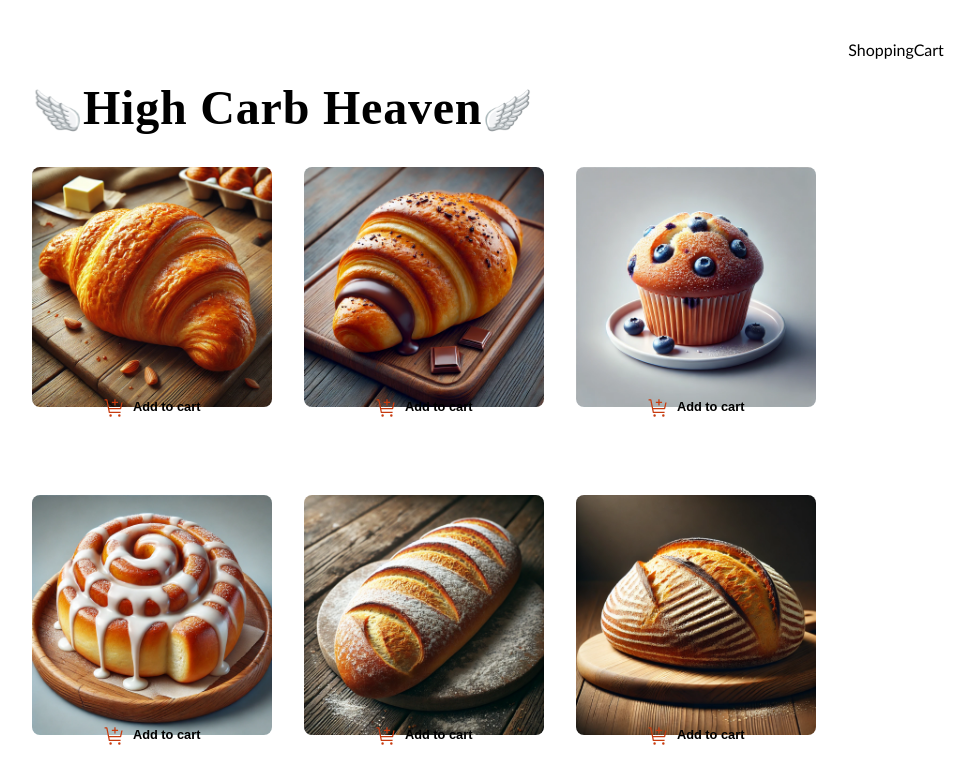
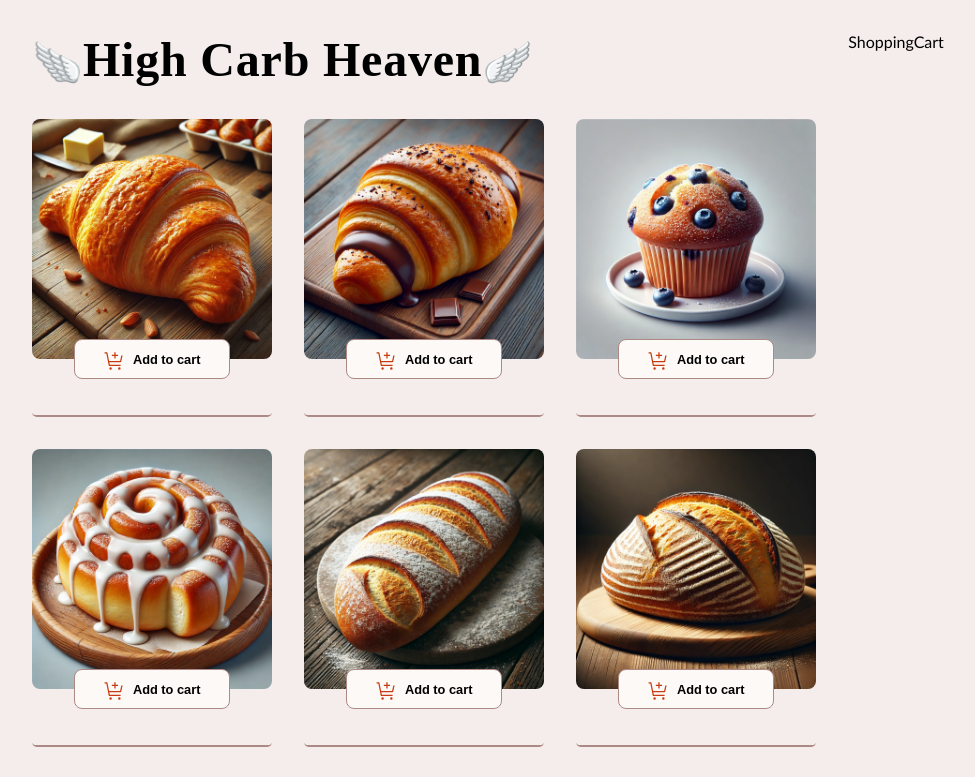
Before and after one commit to MartinusAaD/bakery-workshop, a React (Vite) app: page / in a window 1280 px wide. Shown: the top 777 px of the page, without its empty margins (152-1127 px from the left). Built offline with nearby package versions, Linux system fonts and the light colour scheme.

Commit message:
Create add to cart increment

```diff
--- a/src/App.jsx
+++ b/src/App.jsx
@@ -1,15 +1,23 @@
 import { useState } from "react";
+import "./assets/styles/reset.css";
+import "./assets/styles/variables.css";
 import styles from "./App.module.css";
 import MenuList from "./components/MenuList/MenuList";
 import ShoppingCart from "./components/ShoppingCart/ShoppingCart";
 
 function App() {
   const [cartContent, setCartContent] = useState([]);
+  const [addToCartButtonActive, setAddToCartButtonActive] = useState(null);
 
   return (
     <>
       <section className={styles.listWrapper}>
-        <MenuList cartContent={cartContent} setCartContent={setCartContent} />
+        <MenuList
+          cartContent={cartContent}
+          setCartContent={setCartContent}
+          addToCartButtonActive={addToCartButtonActive}
+          setAddToCartButtonActive={setAddToCartButtonActive}
+        />
       </section>
       <ShoppingCart />
     </>
--- /dev/null
+++ b/src/assets/styles/reset.css
@@ -0,0 +1,15 @@
+* {
+	box-sizing: border-box;
+	margin: 0;
+	padding: 0;
+}
+
+img {
+	max-width: 100%;
+}
+
+button {
+	background: transparent;
+	border: none;
+	cursor: pointer;
+}
--- /dev/null
+++ b/src/assets/styles/variables.css
@@ -0,0 +1,12 @@
+#root {
+
+	/* Theme colors */
+	--color-Red: hsl(14, 80%, 31%);
+	--color-Green: hsl(159, 69%, 38%);
+	--color-Rose-50: hsl(20, 50%, 98%);
+	--color-Rose-100: hsl(13, 31%, 94%);
+	--color-Rose-300: hsl(14, 25%, 72%);
+	--color-Rose-400: hsl(7, 20%, 60%);
+	--color-Rose-500: hsl(12, 20%, 44%);
+	--color-Rose-900: hsl(14, 65%, 9%);
+}
--- a/src/components/CounterButton/CounterButton.jsx
+++ b/src/components/CounterButton/CounterButton.jsx
@@ -1,7 +1,16 @@
-import styles from "./CounterButton.module.css"
+import styles from "./CounterButton.module.css";
+import MenuItem from "../MenuItem/MenuItem";
 
-const CounterButton = () => {
-  return <div>CounterButton</div>;
+const CounterButton = ({ itemQuantity, addItemToCart }) => {
+  return (
+    <div className={styles.addToCartButtonActive}>
+      <button className={styles.addToCartDecrement}>-</button>
+      <span>{itemQuantity}</span>
+      <button onClick={addItemToCart} className={styles.addToCartIncrement}>
+        +
+      </button>
+    </div>
+  );
 };
 
 export default CounterButton;
--- a/src/components/MenuItem/MenuItem.jsx
+++ b/src/components/MenuItem/MenuItem.jsx
@@ -1,11 +1,50 @@
+import CounterButton from "../CounterButton/CounterButton";
 import styles from "./MenuItem.module.css";
 
-const MenuItem = ({ key, item, cartContent, setCartContent }) => {
+const MenuItem = ({
+  item,
+  cartContent,
+  setCartContent,
+  addToCartButtonActive,
+  setAddToCartButtonActive,
+  itemQuantity,
+}) => {
+  const addItemToCart = () => {
+    setCartContent((prev) => {
+      // Find existing Item
+      const itemIndex = prev.findIndex(
+        (cartItem) => cartItem.menuItemNum === item.id
+      );
+
+      // Add item if non exist
+      if (itemIndex === -1) {
+        return [...prev, { menuItemNum: item.id, qty: 1 }];
+      }
+
+      // Add item if exist
+      const updatedCart = [...prev];
+      updatedCart[itemIndex] = {
+        ...updatedCart[itemIndex],
+        qty: updatedCart[itemIndex].qty + 1,
+      };
+      return updatedCart;
+    });
+  };
+
   return (
     <div className={styles.menuItem}>
       <img src={item.imageUrl} alt="Image of baked goods" />
 
-      <button>Add to cart</button>
+      {itemQuantity || addToCartButtonActive === item.id ? (
+        <CounterButton
+          itemQuantity={itemQuantity}
+          addItemToCart={addItemToCart}
+        />
+      ) : (
+        <button onClick={() => setAddToCartButtonActive(item.id)}>
+          Add to cart
+        </button>
+      )}
     </div>
   );
 };
--- a/src/components/MenuList/MenuList.jsx
+++ b/src/components/MenuList/MenuList.jsx
@@ -3,7 +3,12 @@ import styles from "./MenuList.module.css";
 import MenuItem from "../MenuItem/MenuItem";
 import bakeryItems from "../../assets/data";
 
-const MenuList = ({ cartContent, setCartContent }) => {
+const MenuList = ({
+  cartContent,
+  setCartContent,
+  addToCartButtonActive,
+  setAddToCartButtonActive,
+}) => {
   return (
     <>
       <h1 className={styles.dessertHeader}>High Carb Heaven</h1>
@@ -15,6 +20,12 @@ const MenuList = ({ cartContent, setCartContent }) => {
               item={item}
               cartContent={cartContent}
               setCartContent={setCartContent}
+              addToCartButtonActive={addToCartButtonActive}
+              setAddToCartButtonActive={setAddToCartButtonActive}
+              itemQuantity={
+                cartContent.find((cartItem) => cartItem.menuItemNum === item.id)
+                  ?.qty || 0
+              }
             />
           );
         })}
```
